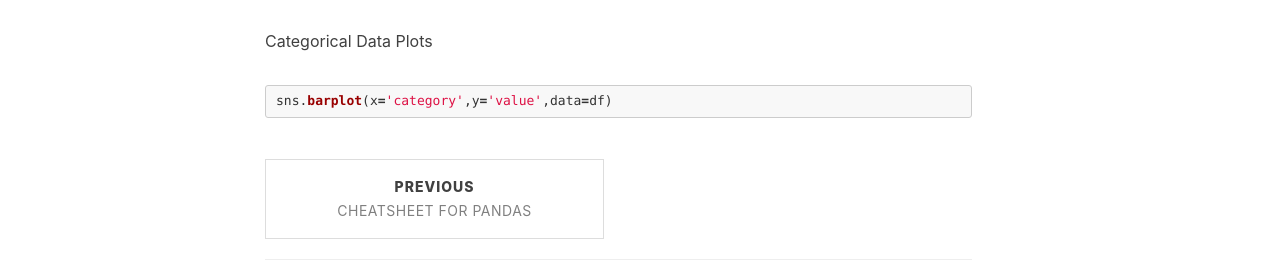
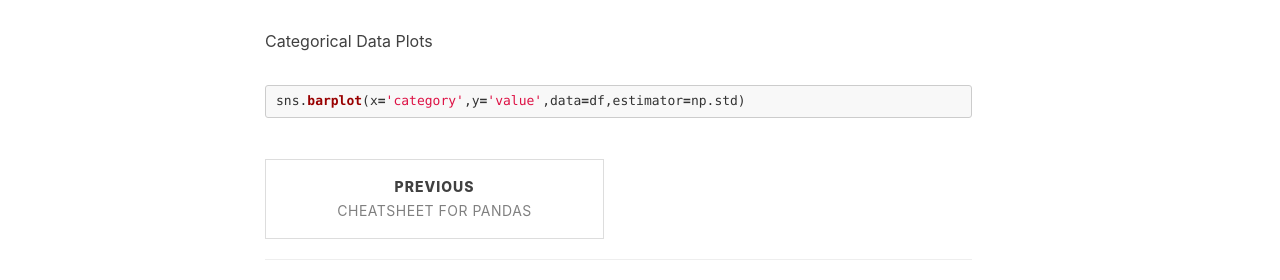
Before and after one commit to Bearxcave/Bearxcave.github.io, a Jekyll site: the page built from _posts/2021-02-22-cheatsheet-seaborn.md, in a window 1280 px wide. Shown: the part 1100-1380 px from the top of the page. Built offline with Jekyll 4.4.1, drawn with Linux system fonts in a browser that asks for light colours; nearby versions of some CDN libraries; comment, search, counter and statistics services are not loaded.

Commit message:
Update 2021-02-22-cheatsheet-seaborn.md

````diff
--- a/_posts/2021-02-22-cheatsheet-seaborn.md
+++ b/_posts/2021-02-22-cheatsheet-seaborn.md
@@ -45,5 +45,5 @@ sns.kdeplot(df['column_name']) # Kernel Density Estimation plots
 
 Categorical Data Plots
 ```python
-sns.barplot(x='category',y='value',data=df)
+sns.barplot(x='category',y='value',data=df,estimator=np.std)
 ```
````
